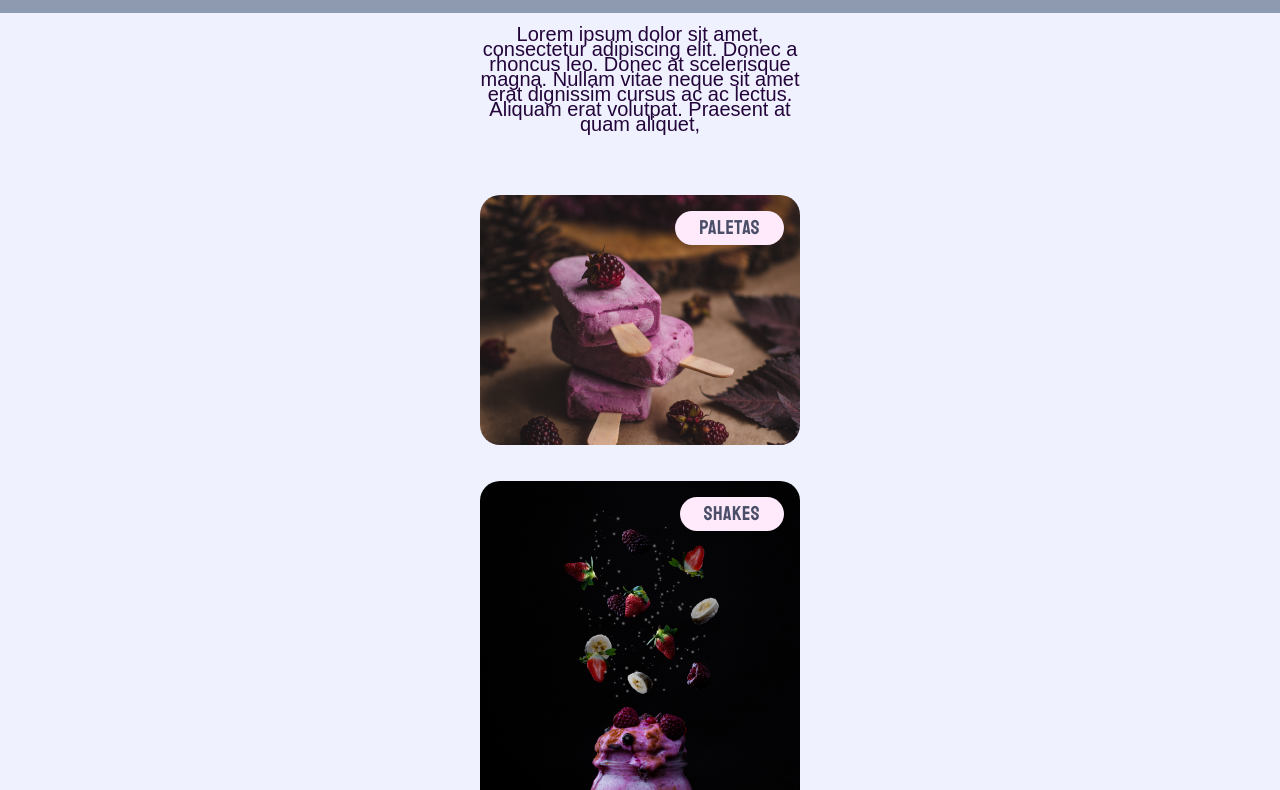
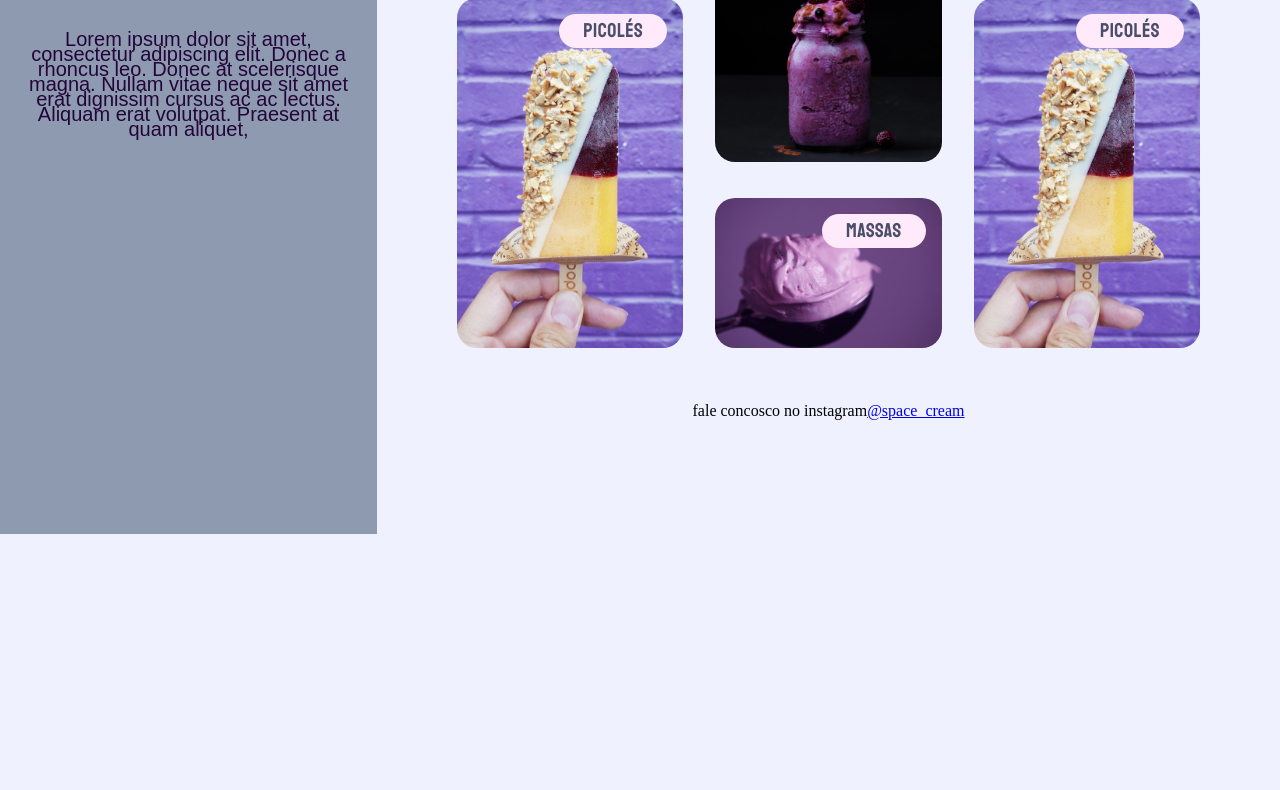
Before and after one commit to JonasNCSantos/Desafio-08-Grid-com-Anima-es, a plain HTML site: page index.html in a window 1280 px wide. Shown: the part 266-1056 px from the top of the page. After the commit the page ends 800 px from the top, so only its background shows below. Drawn offline with Linux system fonts and the light colour scheme; a web font is replaced by a local one.

Commit message:
Iniciando o estilo destop

```diff
--- a/index.html
+++ b/index.html
@@ -13,10 +13,9 @@
   <header>
     <img src="./images/logo.svg" alt="Sorvete roxo na frente de uma lua">
     <h1>space cream</h1>
+    <p>Lorem ipsum dolor sit amet, consectetur adipiscing elit. Donec a rhoncus leo. Donec at scelerisque magna. Nullam vitae neque sit amet erat dignissim cursus ac ac lectus. Aliquam erat volutpat. Praesent at quam aliquet,</p>
   </header>
   <main>
-    <p>Lorem ipsum dolor sit amet, consectetur adipiscing elit. Donec a rhoncus leo. Donec at scelerisque magna. Nullam vitae neque sit amet erat dignissim cursus ac ac lectus. Aliquam erat volutpat. Praesent at quam aliquet,</p>
-
     <div class="cards-group">
       <div class="card card-1">
         <img src="./images/sorvete1.png" alt="Picole de amoras">
@@ -34,7 +33,16 @@
         <img src="/images/sorvete4.png" alt="Picole de dois sabores com cobertura crocante">
         <h2>Picolés</h2>
       </div>
+      <div class="card card-5">
+        <img src="./images/sorvete1.png" alt="Picole de amoras">
+        <h2>Paletas</h2>
+      </div>
+      <div class="card card-6">
+        <img src="/images/sorvete4.png" alt="Picole de dois sabores com cobertura crocante">
+        <h2>Picolés</h2>
+      </div>
     </div>
+    <p>fale concosco no instagram<a href="#" target="_blank">@space_cream</a></p>
   </main>
 </body>
 </html>
--- a/style.css
+++ b/style.css
@@ -28,10 +28,19 @@ body{
 }
 
 header{
-  background: var(--bg-heading);
+  width: 100vw;
+  text-align: center;
+}
+
+header::before{
+  content: '';
   width: 100%;
   height: 27.9rem;
-  text-align: center;
+  position: absolute;
+  z-index: -1;
+  top: 0;
+  left: 0;
+  background: var(--bg-heading);
 }
 
 header img{
@@ -53,17 +62,18 @@ header h1{
 
 main{
   margin: 1.4rem auto 6rem;
-  width: 32.0rem;
+  width: 32rem;
 }
 
-main p{
+header p{
   font-family: var(--ff-secundary);
   font-weight: 400;
+  width: 32rem;
   font-size: 2rem;
   line-height: 1.5rem;
   text-align: center;
   color: var(--fc-body);
-  margin-bottom: 6.3rem;
+  margin: 4.3rem auto 6.3rem;
 }
 
 .cards-group{
@@ -95,18 +105,22 @@ main p{
   animation: topdown 900ms 350ms;
 }
 
-.card-1 img, .card-3 img{
+.card-1 img, .card-3 img, .card-5 img{
   object-fit: cover;
   border-radius: 2rem;
   width: 100%;
   height: 25rem;
 }
 
-.card-2 img, .card-4 img{
+.card-2 img, .card-4 img, .card-6 img{
   width: 100%;
   height: 45rem;
   object-fit: cover;
   border-radius: 2rem;
+}
+
+main p{
+  display: none;
 }
 
 @keyframes topdown{
@@ -130,3 +144,70 @@ main p{
       transform: translateY(0);
   }
 }
+
+@media (min-width: 996px) {
+  body{
+    display: grid;
+    grid-template-areas: 'A B' 'A B';
+    height: 100vh;
+  }
+
+  header{
+    grid-area: A;
+    width: 37.7rem;
+  }
+
+  header::before{
+    width: 37.7rem;
+    height: 100vh;
+  }
+
+  main{
+    grid-area: B;
+    width: 100%;
+  }
+
+  main p{
+    display: block;
+    text-align: center;
+  }
+
+  .cards-group{
+    padding: 6.4rem 8rem 5rem;
+    grid-template-areas: 'A B C' 'D B E' 'D F E';
+  }
+
+  .card-1 img, .card-3 img, .card-5 img{
+    width: 100%;
+    height: 15rem;
+  }
+
+  .card-2 img, .card-4 img, .card-6 img{
+    width: 100%;
+    height: 35rem;
+  }
+
+  .card-1{
+    grid-area: A;
+  }
+
+  .card-2{
+    grid-area: B;
+  }
+
+  .card-3{
+    grid-area: F;
+  }
+
+  .card-4{
+    grid-area: D;
+  }
+
+  .card-5{
+    grid-area: C;
+  }
+
+  .card-6{
+    grid-area: E;
+  }
+}
```
